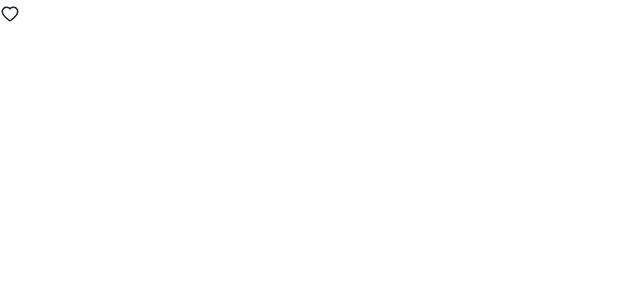
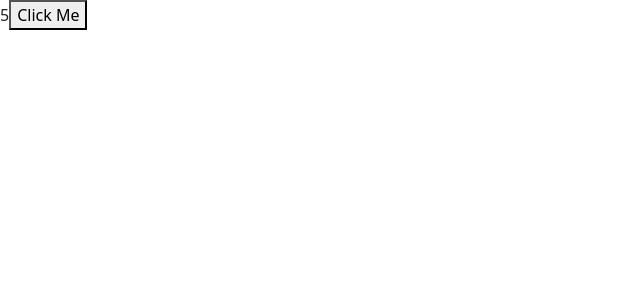
Before and after one commit to iranjith/react-playground, a React (Vite) app in the folder react-project/: page / in a window 1280 px wide. Shown: the top 300 px of the page, without its empty margins (0-640 px from the left). Built offline with nearby package versions, Linux system fonts and the light colour scheme.

Commit message:
fix: updating objects

```diff
--- a/react-project/src/App.tsx
+++ b/react-project/src/App.tsx
@@ -6,17 +6,20 @@
 import Like from "./components/Like";
 
 function App() {
-  const [alertVisible, setAlertVisiblity] = useState(false);
+
+  const[drink, setDrink]= useState({
+    title:"Americano",
+    price: 5
+  })
+
+  const handleClick=()=>{
+     setDrink({...drink,price:6});
+  }
 
   return (
     <div>
-      {/* {alertVisible && <Alert onClose={()=>setAlertVisiblity(false) }>My Alert</Alert>}
-      <Button color="primary" onClick={() => setAlertVisiblity(true)}>
-        Test
-      </Button> */}
-
-      {/* <Button  color="primary" onClick={() => setAlertVisiblity(true)}>Test Button</Button> */}
-      <Like onClick={()=> console.log("clicked") }></Like>
+      {drink.price}
+      <button onClick={handleClick}>Click Me</button>
 
     </div>
   );
```
